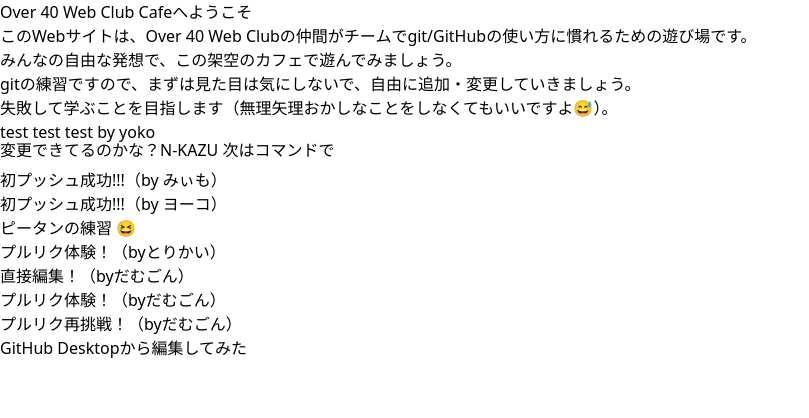
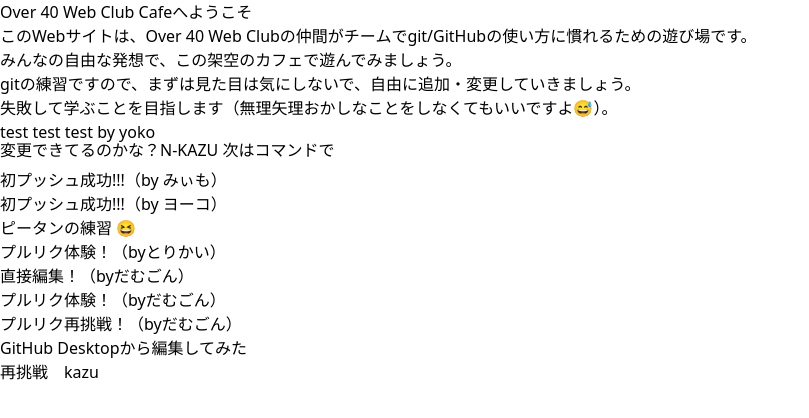
Before and after one commit to over-40-web-club/playground01, a plain HTML site: page index.html in a window 1280 px wide. Shown: the whole page, without its empty margins (0-809 px from the left). Drawn offline with nearby package versions, Linux system fonts and the light colour scheme.

Commit message:
もう一度　kazu

```diff
--- a/index.html
+++ b/index.html
@@ -23,6 +23,6 @@
   <p>プルリク体験！（byだむごん）</p>
   <p>プルリク再挑戦！（byだむごん）</p>
   <p>GitHub Desktopから編集してみた</p>
-
+  <p>再挑戦　kazu</p>
 </body>
 </html>
```
